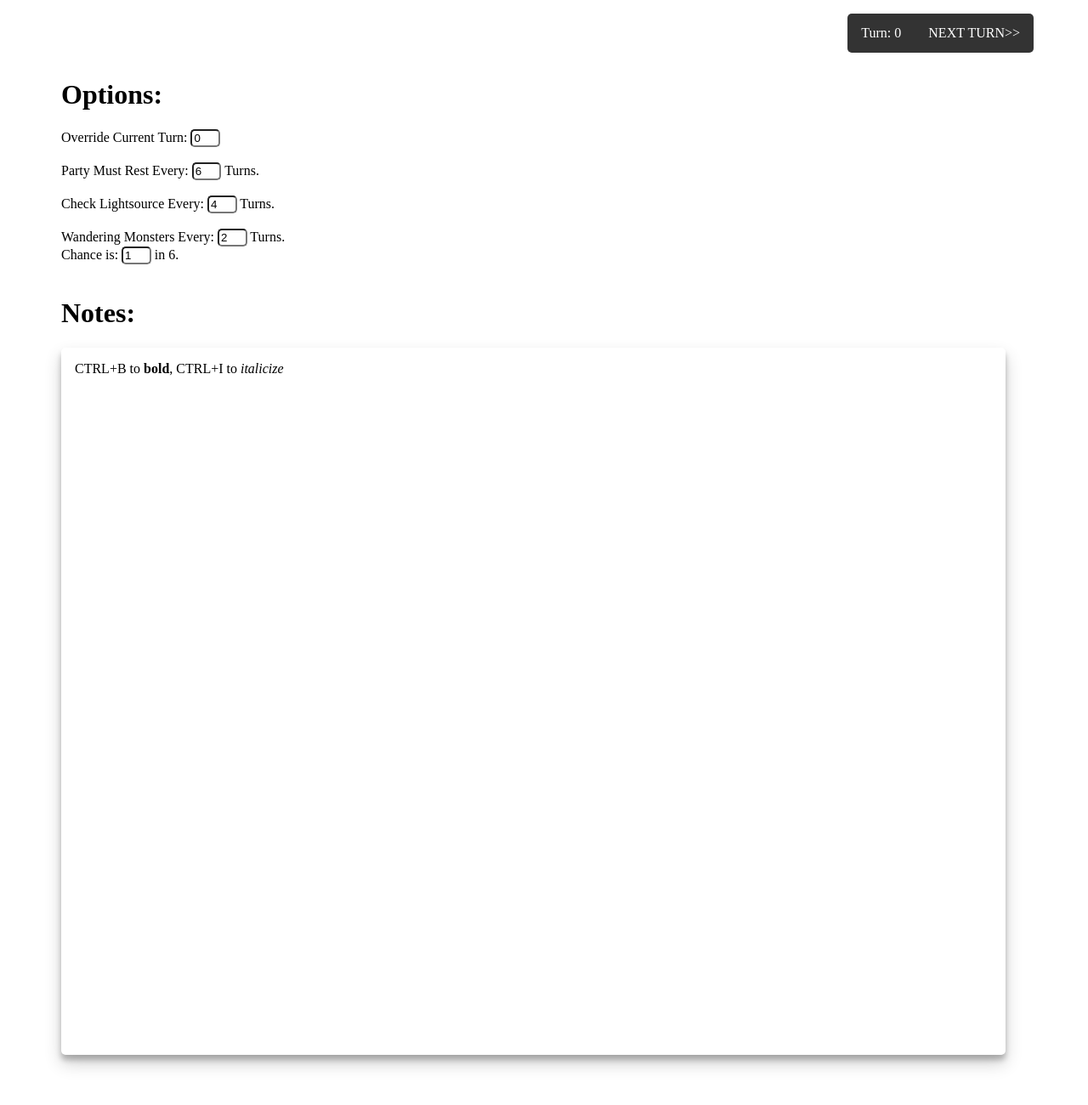
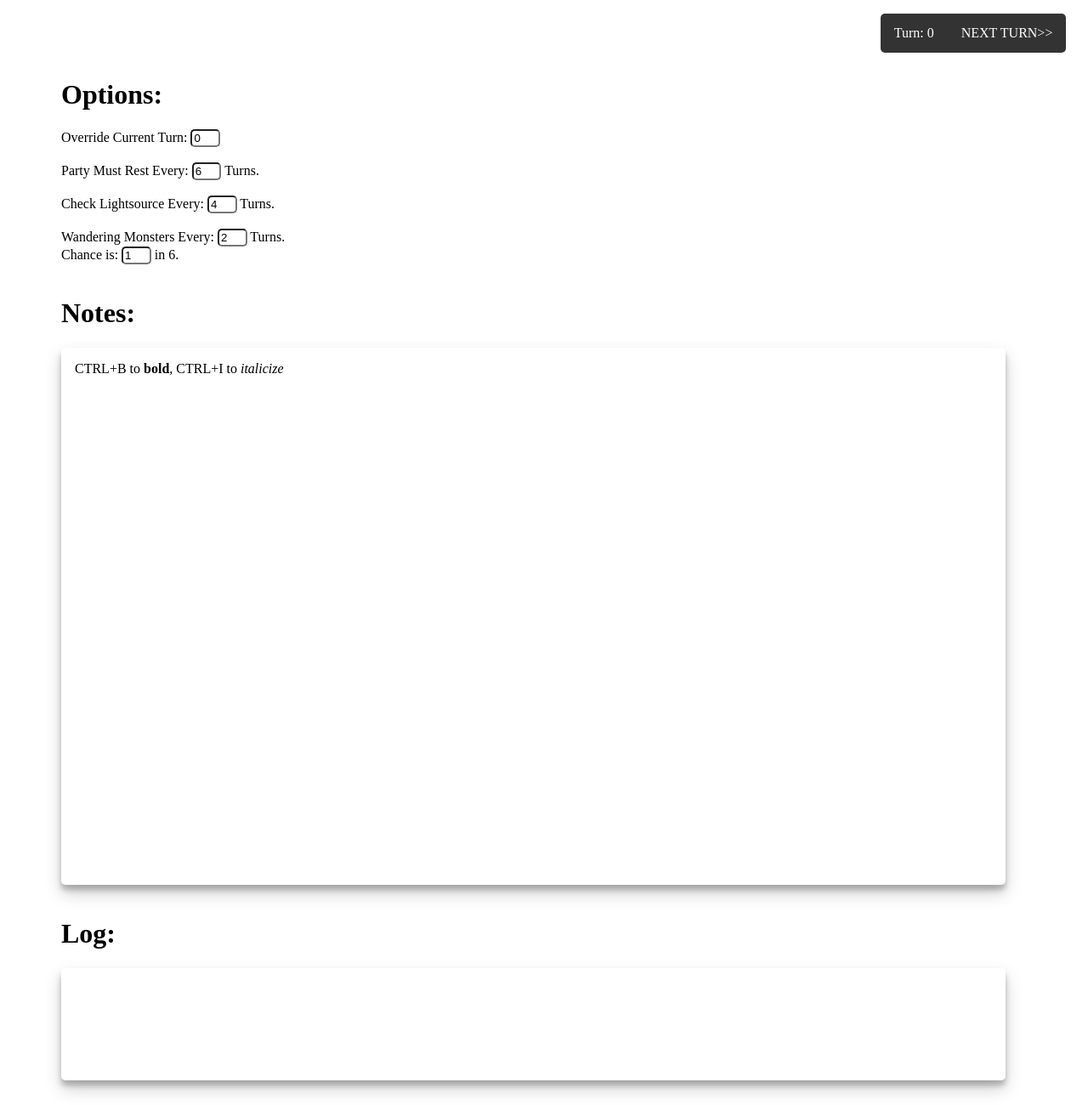
Before and after one commit to connorjdunning/turn_tracker, a plain HTML site: page index.html in a window 1280 px wide. Shown: the top 1300 px of the page at 85% size. Drawn offline with Linux system fonts and the light colour scheme.

Commit message:
added log css less bad

```diff
--- a/index.html
+++ b/index.html
@@ -36,10 +36,7 @@
             <a onclick="updateTurn(0, true)" href="#"><li>NEXT TURN>></li></a>
         </ul>
     </div>
-    <div id="content"></div>
-    <br><br><br><br><br><br><br><br><br><br><br><br><br><br><br><br><br><br><br><br><br><br><br><br><br><br><br><br><br><br><br><br>
-    <br><br><br><br><br><br><br><br><br><br><br><br><br><br><br><br><br><br><br><br><br><br><br><br><br><br><br><br><br><br><br><br>
-    <br><br><br><br><br><br><br><br><br><br><br><br><br><br><br><br><br><br><br><br><br><br><br><br><br><br><br><br><br><br><br><br>
-    <!-- <input type="text" name="textie" value="TypeHere" onchange="myFunc(this.value)"> -->
+    <h1>Log:</h1>
+    <div id="log" class="staticShadow" contentEditable="false"></div> <br>
 </body>
 <script src="script.js"></script>
--- a/script.js
+++ b/script.js
@@ -6,8 +6,8 @@ let wanderingMonster = document.getElementById("monsterInput").value
 let rest = document.getElementById("mustRest").value
 
 
-function myFunc(val) {
-    alert(val)
+function log(text) {
+    document.getElementById("log").innerHTML += `@Turn:${turn} ${text} <br>`
 }
 
 function updateTurn(val, justNext) {
@@ -42,6 +42,7 @@ function everyTurn() {
     // Check light
     if (turn % lightSource == 0) {
         alert("Check Light Source")
+        log("Light Source Checked")
     }
     // Check Wandering Monsters
     if (turn % wanderingMonster == 0) {
@@ -49,10 +50,12 @@ function everyTurn() {
         chance = document.getElementById("monsterChance").value
         if (oneDsix <= chance) {
             alert("1d6 roll was a " + oneDsix + "\nWANDERING MONSTER APPEARS")
+            log("1d6 roll was a " + oneDsix + "\nWANDERING MONSTER APPEARS")
         }
     // Check if party needs to rest
     if (turn % rest == 0) {
         alert("The party must rest for 1 turn")
+        log("The party must rest for 1 turn ")
     }
 
 
--- a/style.css
+++ b/style.css
@@ -9,7 +9,7 @@
     /* Safari */
     position: fixed;
     top: 2%;
-    right: 5%;
+    right: 2%;
     /* width: 100%; */
 }
 
@@ -48,11 +48,11 @@ input[type=number] {
     border-radius: 5px;
 }
 
-#notes {
-    height: 800px;
+#notes, #log {
+    height: 600px;
     width: 95%;
     padding: 1em;
-
+    overflow-y:auto;
     border: #111;
     border-radius: 5px;
 }
@@ -60,3 +60,8 @@ input[type=number] {
 .staticShadow {
     box-shadow: 0 10px 20px rgba(0,0,0,0.19), 0 6px 6px rgba(0,0,0,0.23);
 }
+
+#log {
+    height: 100px;
+    overflow-y:auto
+}
```
